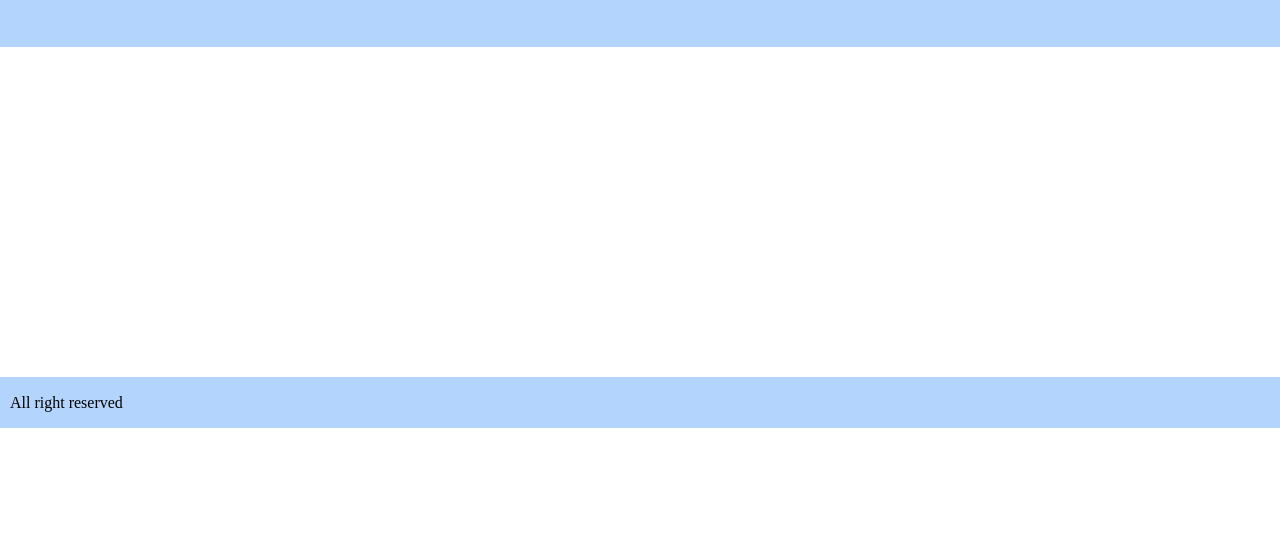
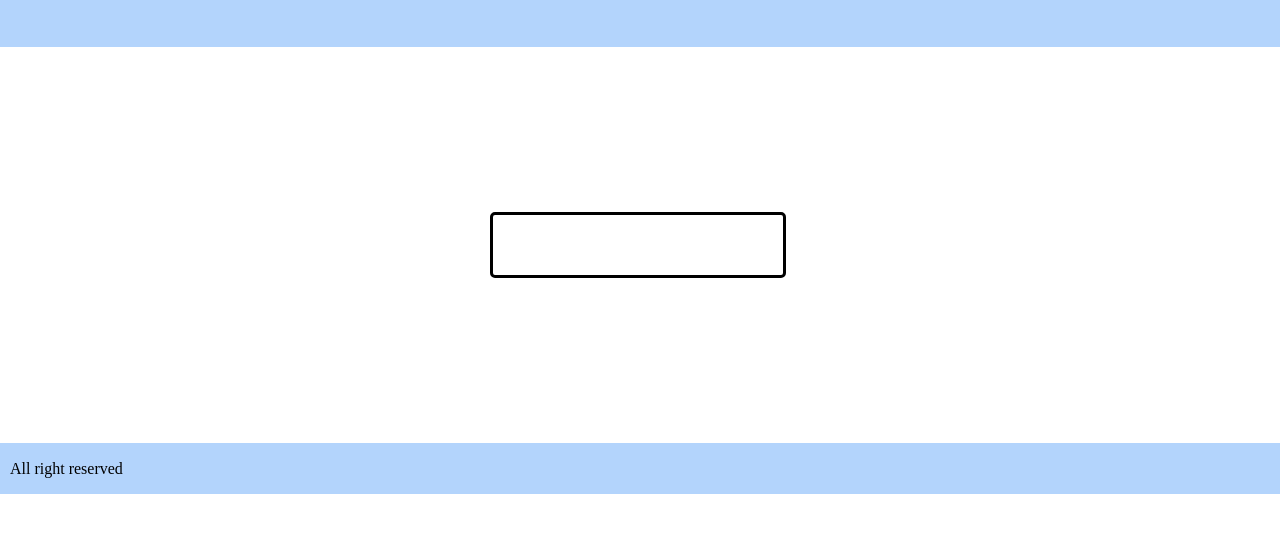
Before and after one commit to K-PPZ/Kanye, a plain HTML site: page index.html in a window 1280 px wide. Shown: the part 229-762 px from the top of the page. Drawn offline with Linux system fonts and the light colour scheme.

Commit message:
html, css and js

```diff
--- a/css/style.css
+++ b/css/style.css
@@ -12,7 +12,16 @@ h1 {
     margin-bottom: 50px;
 }
 
+div {
+    border-radius: 5px;
+    border: 3px solid black;
+    padding: 30px 30px;
+    width: 230px;
+}
+
 main {
+    margin: 0 auto;
+    width: 300px;
     padding: 165px 10px;
 }
 
--- a/index.html
+++ b/index.html
@@ -13,7 +13,7 @@
     </header>
 
     <main>
-
+        <div></div>
     </main>
 
     <footer>
--- a/js/app.js
+++ b/js/app.js
@@ -118,7 +118,7 @@ let citations = [
 
 
 function Quote() {
-
+    document.createElement("div");
 }
 
 for (let i = 0; i < citations.length; i++) {
```
